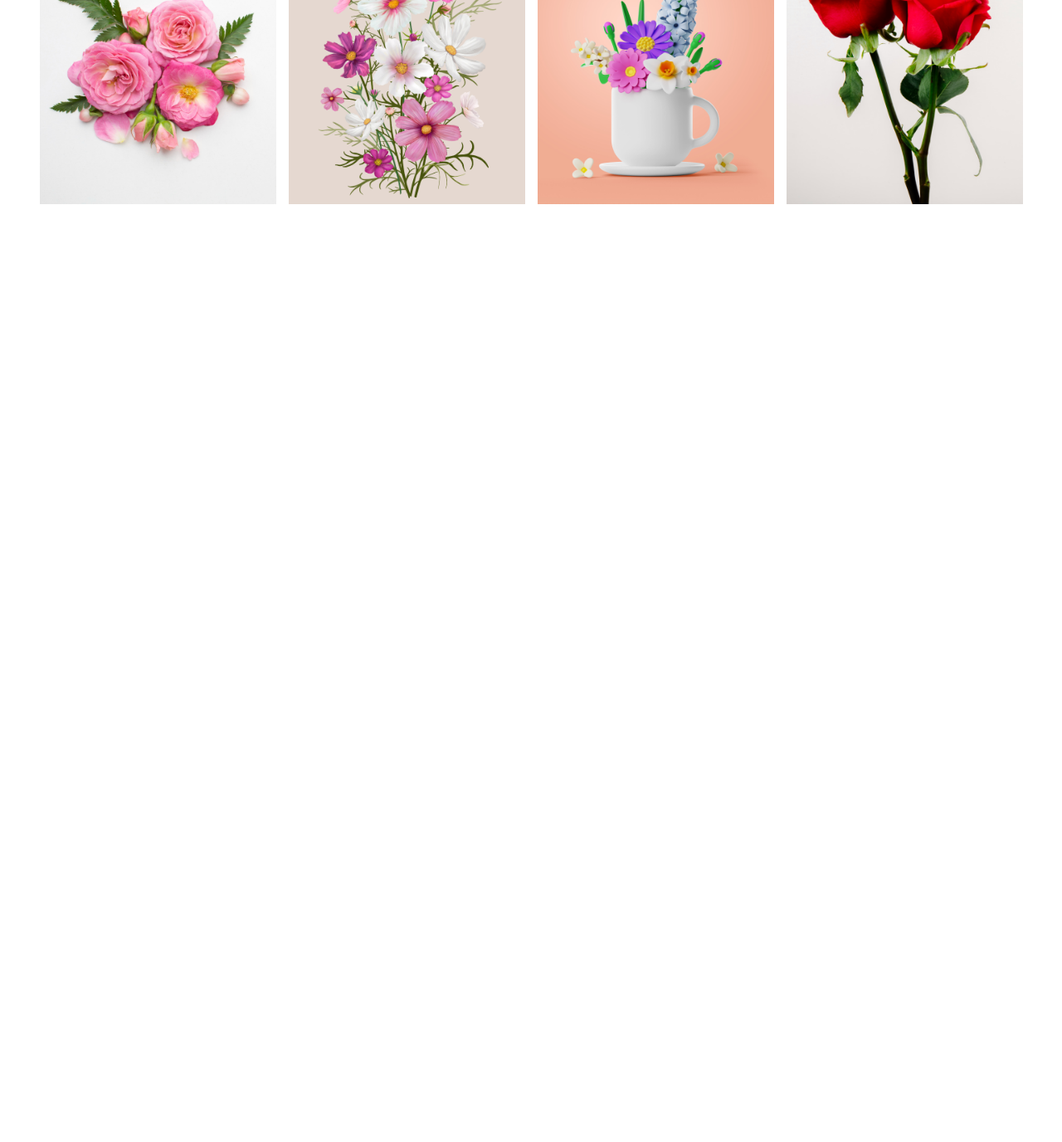
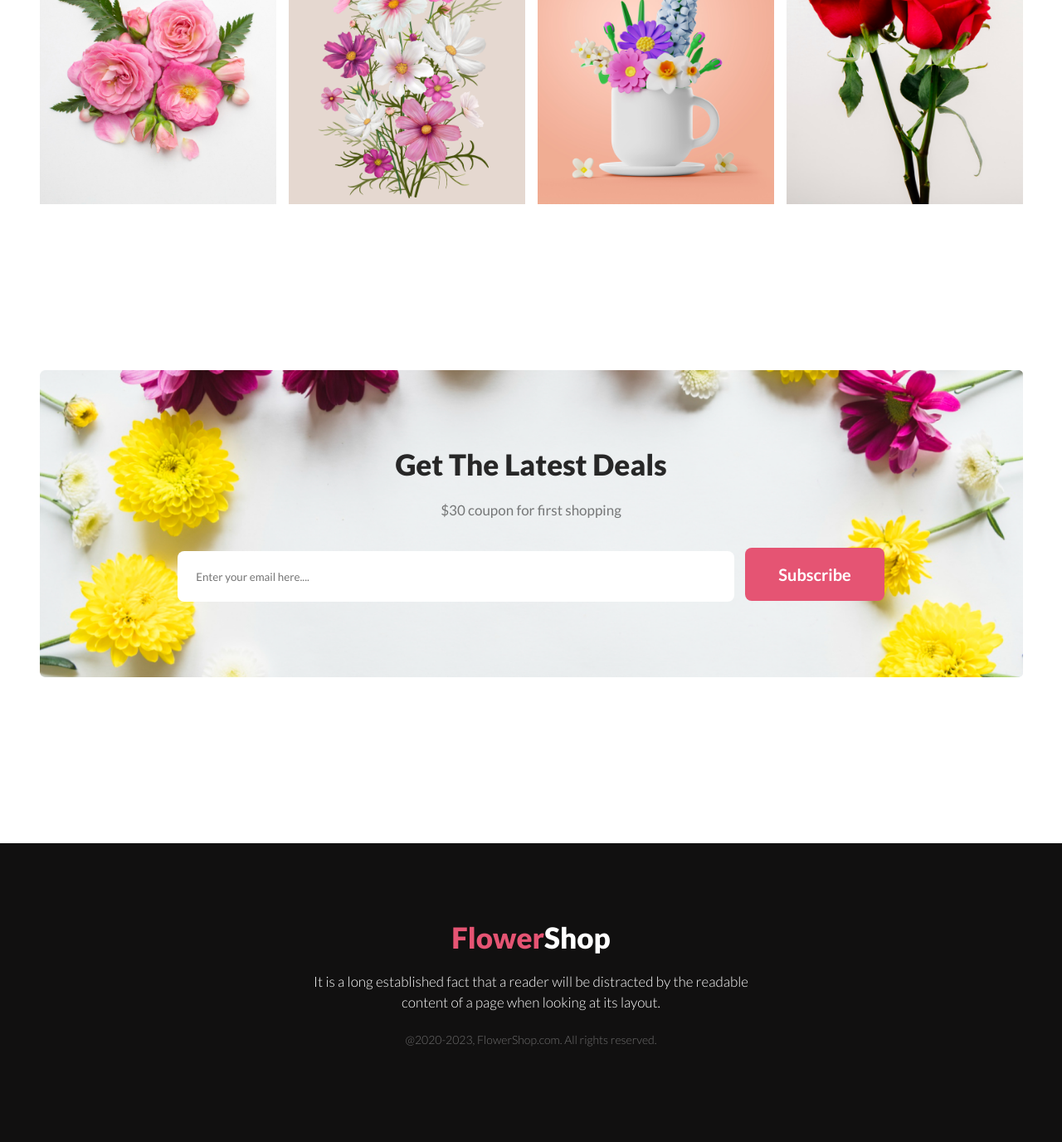
Before and after one commit to webpromahdi/flower-shop-assignment, a plain HTML site: page index.html in a window 1280 px wide. Shown: the part 3086-4462 px from the top of the page at 83% size. Before the commit the page ends 3332 px from the top, so only its background shows below. Drawn offline with Linux system fonts and the light colour scheme.

Commit message:
footer added

```diff
--- a/index.html
+++ b/index.html
@@ -100,6 +100,29 @@
             <img src="Flower Asset/Rectangle 6.png">
         </div>
        </section>
+       <!-- Instagram Section End -->
+
+       <!-- Get Deal Section Start -->
+       <section class="get-laestdeals-section main">
+            <div class="section-content">
+                <h2>Get The Latest Deals</h2>
+                <p>$30 coupon for first shopping</p>
+                <input type="text" placeholder="Enter your email here....">
+                <button class="btn">Subscribe</button>
+            </div>
+       </section>
+       <!-- Get Deal Section End -->
     </main>
+
+    <!-- Footer Section -->
+    <footer>
+        <div></div>
+        <div class="footer-content">
+            <h2><span style="color: #E55473;">Flower</span>Shop</h2>
+            <p>It is a long established fact that a reader will be distracted by the readable <br> content of a page when looking at its layout.</p>
+            <p id="copyright">@2020-2023, FlowerShop.com. All rights reserved.</p>
+        </div>
+        <div></div>
+    </footer>
 </body>
 </html>
--- a/style.css
+++ b/style.css
@@ -13,7 +13,7 @@ body{
     border-radius: 8px;
     background: #E55473;
     color: white;
-    padding: 20px 40px
+    padding: 20px 40px;
     }
 .btn:hover{
     background-color: #9b243e;
@@ -164,3 +164,51 @@ header{
     width: 285px;
     height: 320px;
 }
+/* Instagram Section end */
+
+/* Get Deal Section Start */
+.get-laestdeals-section{
+    margin-top: 200px;
+    border-radius: 5px;
+    height: 370px;
+    background-image: url("Flower\ Asset/Rectangle 9.png");
+    background-size: cover;
+    display: flex;
+    justify-content: center;
+    align-items: center;
+}
+.get-laestdeals-section .section-content input{
+    padding: 23px 500px 22px 22px;
+    border: 0 solid white;
+    border-radius: 8px;
+    margin-right: 10px;
+}
+/* Get Deal Section End */
+
+/* Footer Section start */
+footer{
+    height: 360px;
+    background: #111010;
+    color: white;
+    margin-top: 200px;
+    display: flex;
+    justify-content: space-between;
+    align-items: center;
+    text-align: center;
+}
+.footer-content h2{
+    font-size: 35px;
+    font-weight: 800;
+    margin-bottom: 20px;
+}
+.footer-content p{
+    font-size: 17px;
+    font-weight: 300;
+    line-height: 25px;
+    margin-bottom: 20px;
+}
+#copyright{
+    color: rgba(255, 255, 255, 0.40);
+    font-size: 14px;
+    font-weight: 300;
+}
```
